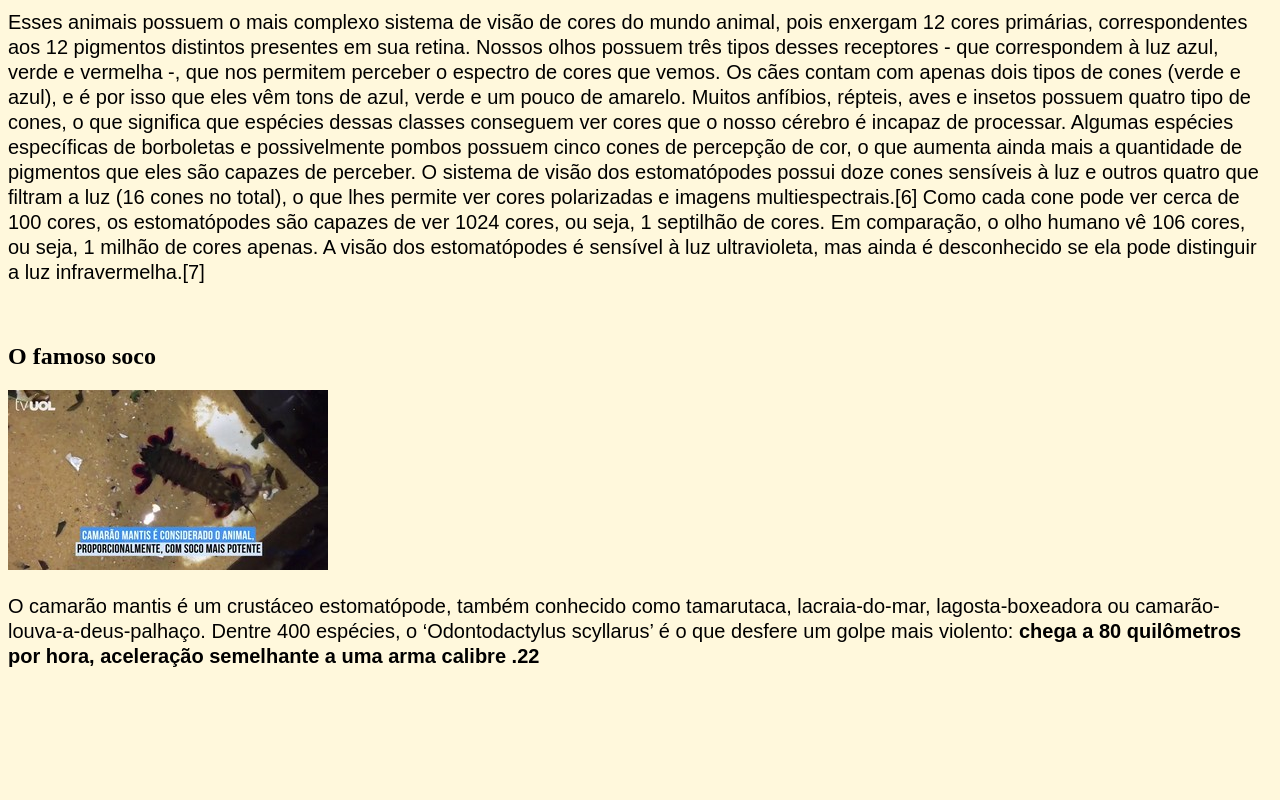
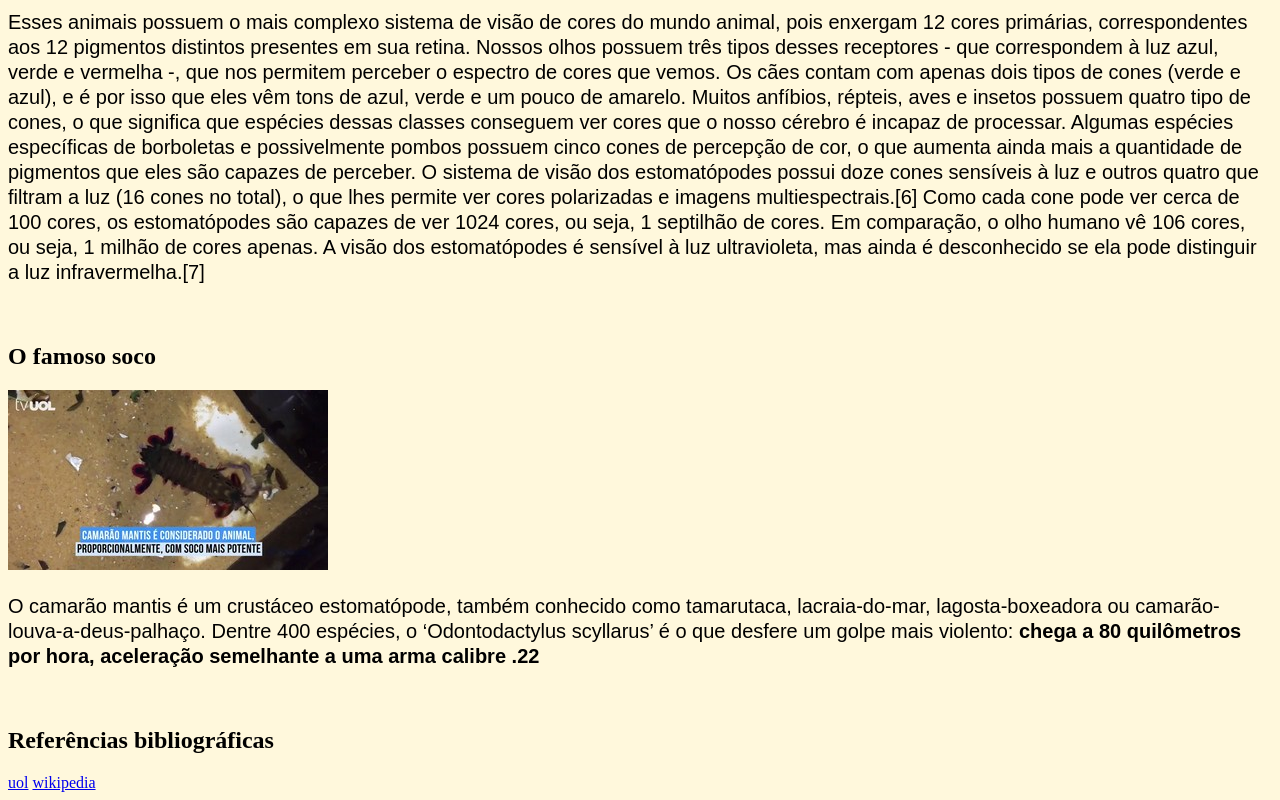
Before and after one commit to DanielGomes25/Projeto-Trybe, a plain HTML site: page fundamentos/seção3-introdução-a-html-e-css/Dia-04-HTML-semântico/index.html in a window 1280 px wide. Shown: the part 1256-2056 px from the top of the page. Before the commit the page ends 1945 px from the top, so only its background shows below. Drawn offline with Linux system fonts and the light colour scheme.

Commit message:
adicionado referencias bibliograficas

```diff
--- a/fundamentos/seção3-introdução-a-html-e-css/Dia-04-HTML-semântico/index.html
+++ b/fundamentos/seção3-introdução-a-html-e-css/Dia-04-HTML-semântico/index.html
@@ -53,6 +53,10 @@
       <img src="soco.jpg" alt="">
       <p>O camarão mantis é um crustáceo estomatópode, também conhecido como tamarutaca, lacraia-do-mar, lagosta-boxeadora ou camarão-louva-a-deus-palhaço. Dentre 400 espécies, o ‘Odontodactylus  scyllarus’ é o que desfere um golpe mais violento: <strong> chega a 80 quilômetros por hora, aceleração semelhante a uma arma calibre .22</strong>
       </p>
+      <br>
+      <h2>Referências bibliográficas</h2>
+      <a href="https://www.uol.com.br/tilt/ultimas-noticias/redacao/2018/10/25/camarao-da-socos-que-chegam-a-80-kmh-e-biologos-estudam-a-origem-da-forca.htm">uol</a>
+      <a href="https://pt.wikipedia.org/wiki/Stomatopoda">wikipedia</a>
 
   </body>
 </html>
```
